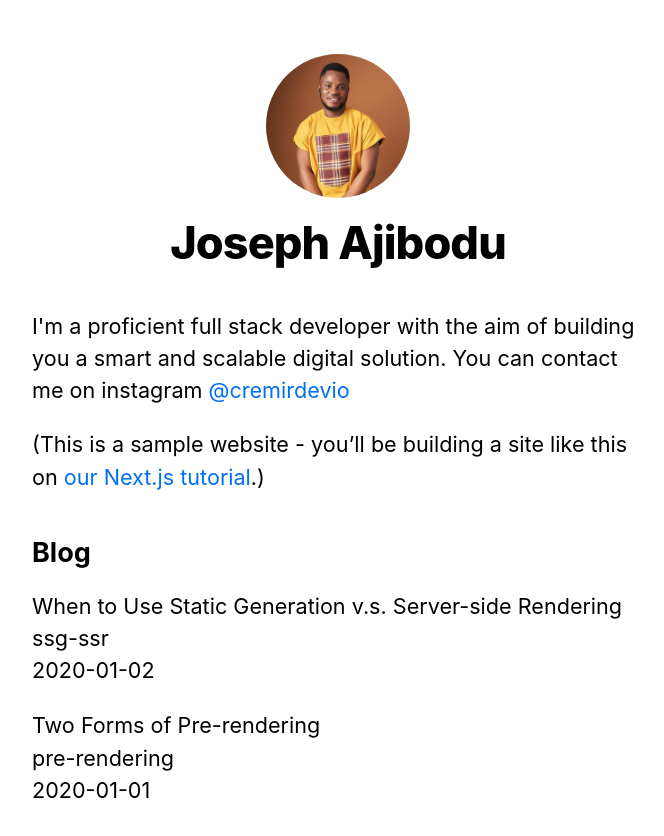
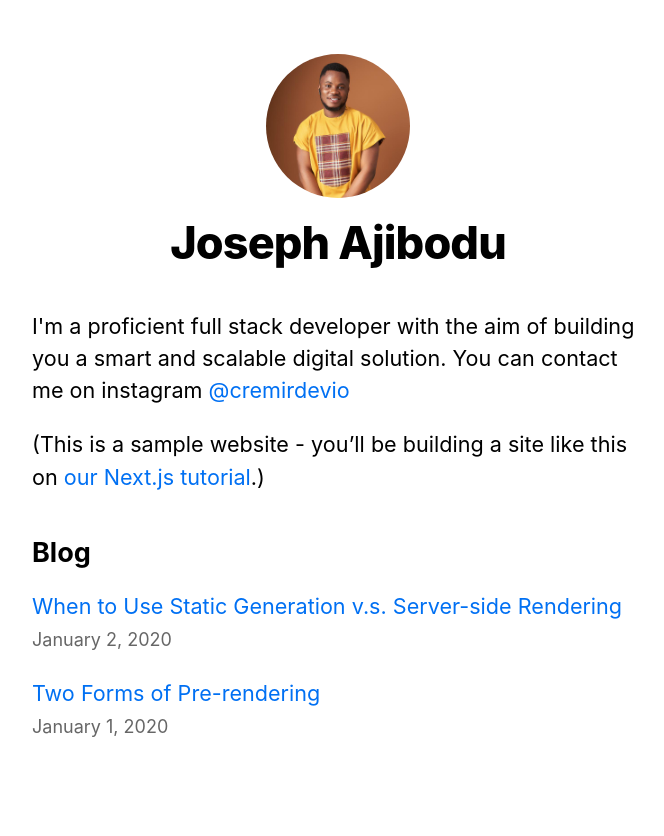
Before and after one commit to cremirdevio/nextjs-blog, a Next.js app: page / in a window 1280 px wide. Shown: the top 836 px of the page, without its empty margins (302-966 px from the left). Built offline with nearby package versions, Linux system fonts and the light colour scheme.

Commit message:
Polishing the index page

```diff
--- a/pages/index.js
+++ b/pages/index.js
@@ -2,6 +2,8 @@ import Head from "next/head";
 import Layout, { siteTitle } from "../components/layout";
 import utilStyles from "../styles/utils.module.css";
 import { getSortedPostsData } from "../lib/posts.js";
+import Link from "next/link";
+import Date from "../components/date";
 
 export default function Home({ allPostsData }) {
   return (
@@ -28,11 +30,13 @@ export default function Home({ allPostsData }) {
         <ul className={utilStyles.list}>
           {allPostsData.map(({ id, date, title }) => (
             <li className={utilStyles.listItem} key={id}>
-              {title}
+              <Link href={`/posts/${id}`}>
+                <a>{title}</a>
+              </Link>
               <br />
-              {id}
-              <br />
-              {date}
+              <small className={utilStyles.lightText}>
+                <Date dateString={date} />
+              </small>
             </li>
           ))}
         </ul>
```
